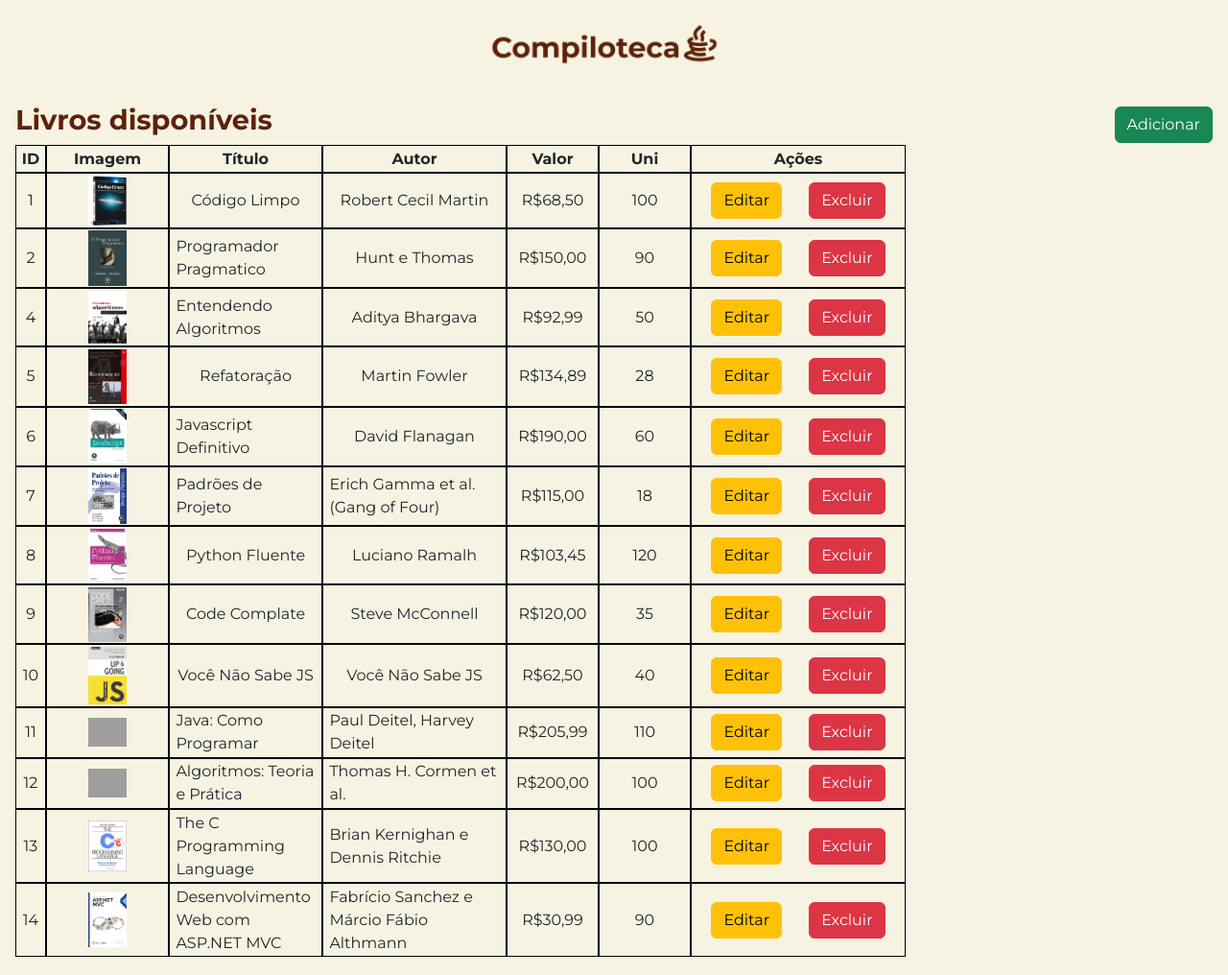
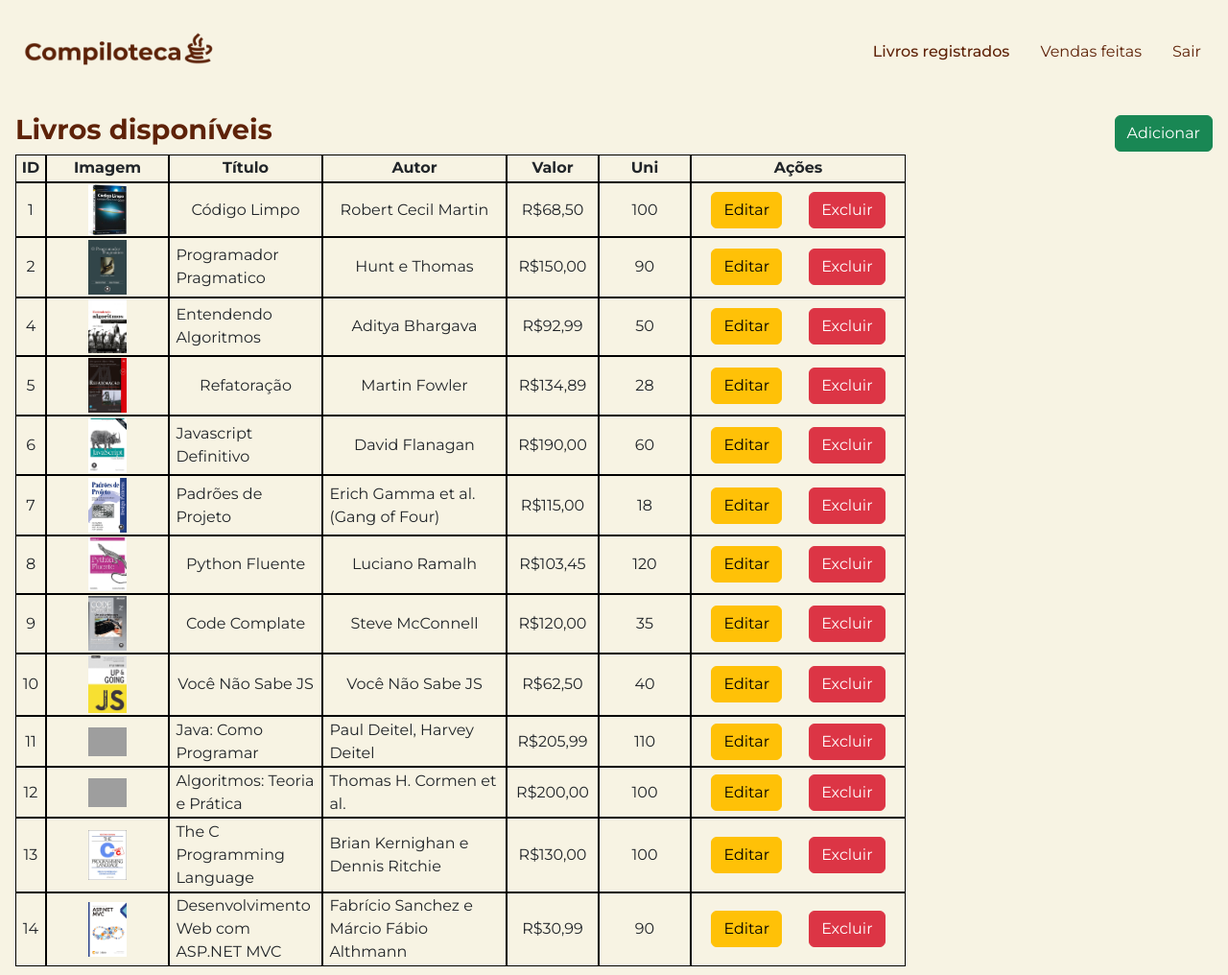
Before and after one commit to Carlos-bonfim26/biblioteca_eccomerce, a PHP site: page /admin/livros.php in a window 1280 px wide. Shown: the whole page at 96% size. Run offline with PHP 8.4, Linux system fonts and the light colour scheme; data comes from the database, SQL or seed files in the repository; grey boxes are pictures that could not be loaded.

Commit message:
feat: page registro e aprovação de venda

```diff
--- a/admin/livros.php
+++ b/admin/livros.php
@@ -15,7 +15,29 @@
 
 <body>
     <header>
-        <a href="../index.php"><img src="../img/logo.png" alt=""></a>
+        <nav class="navbar navbar-expand-lg ">
+            <div class="container-fluid">
+                <a class="navbar-brand" href="#"><img src="../img/logo.png" alt="logo da compiloteca"></a>
+                <button class="navbar-toggler" type="button" data-bs-toggle="collapse" data-bs-target="#navbarNavAltMarkup" aria-controls="navbarNavAltMarkup" aria-expanded="false" aria-label="Toggle navigation">
+                    <span class="navbar-toggler-icon"></span>
+                </button>
+                <div class="collapse navbar-collapse justify-content-end" id="navbarNavAltMarkup">
+
+                    <ul class="nav justify-content-end">
+                        <li class="nav-item">
+                            <a class="nav-link active" aria-current="page" href="livros.php">Livros registrados</a>
+                        </li>
+                        <li class="nav-item">
+                            <a class="nav-link" href="vendas.php">Vendas feitas</a>
+                        </li>
+                        <li class="nav-item">
+                            <a class="nav-link" href="../src/logout.php">Sair</a>
+                        </li>
+                    </ul>
+
+                </div>
+            </div>
+        </nav>
     </header>
     <main>
         <div class="header-adm">
@@ -32,7 +54,8 @@
 
             ?>
                 <thead>
-                    <tr>
+                    <tr class="livros">
+
                         <th>ID</th>
                         <th>Imagem</th>
                         <th>Título</th>
@@ -46,7 +69,7 @@
                     <?php
 
                     while ($linha = $resultado->fetch_assoc()) {
-                        echo " <tr>
+                        echo " <tr class='livros'>
                     <td>" . $linha['Id_Book'] . "</td>
                       <td><img class='book_image' src='uploads/" . $linha['image_book'] . "'> </td>
                     <td>" . $linha['Tittle_book'] . "</td>
--- a/css/adm.css
+++ b/css/adm.css
@@ -10,14 +10,28 @@
   min-height: 100vh;
   background-color: #f7f3e3;
 }
-header {
-  width: 100%;
-  display: flex;
-  justify-content: center;
-  align-items: center;
+.container-fluid .navbar-brand img {
+  width: 15rem;
 }
-header img {
-  width: 18rem;
+.nav-link {
+  color: #5e2208;
+  position: relative;
+  transition: 0.1s ease-in-out;
+}
+.nav-link:focus {
+  color: #5e2208;
+  font-weight: 600;
+}
+.nav-item:hover .nav-link {
+  color: #5e2208;
+  font-weight: 500;
+}
+.nav-link.active {
+  font-weight: 500;
+}
+.navbar-toggler {
+  border: none;
+  outline: none;
 }
 main {
   padding: 0.6rem 1rem;
@@ -40,9 +54,13 @@
   justify-content: center;
   align-self: center;
 }
-tr {
+.livros {
   display: grid;
   grid-template-columns: 2rem 8rem 10rem 12rem 6rem 6rem 14rem;
+}
+.vendas {
+  display: grid;
+  grid-template-columns: 2rem 20rem 10rem 7rem 7rem 10rem 10rem 8rem;
 }
 td,
 th {
@@ -119,3 +137,22 @@
     color: #000;
     font-weight: 500;
 }
+@media (min-width: 991px) {
+  .nav-link::before {
+    content: "";
+    position: absolute;
+    bottom: 0;
+    left: 50%;
+    transform: translateX(-50%);
+    width: 0;
+    height: 2px;
+    background-color: #5e2208;
+    visibility: hidden;
+    transition: 0.3s ease-in-out;
+  }
+  .nav-link:hover::before,
+  .nav-link.home:hover::before {
+    width: 100%;
+    visibility: visible;
+  }
+}
--- a/pages/carrinho.php
+++ b/pages/carrinho.php
@@ -121,7 +121,7 @@
                     ?>
                 </ul>
                 <h3>Total: R$ <?= $total ?></h3>
-                <a href="../src/comprar.php"><button>Comprar Produtos</button></a>
+                <a href="../src/comprar.php" onclick="return confirm('Você confirma a compra dos livros por <?= $total ?>')"><button>Comprar Produtos</button></a>
             </div>
         </section>
 
--- a/src/comprar.php
+++ b/src/comprar.php
@@ -14,7 +14,7 @@
     $quantidade = $_GET['quantidade'];
 
     itemsVenda($idProduto, $idVenda, $quantidade, $conexao);
-    header("Location: ../pages/carrinho.php");
+    header("Location: remover.php?id=$idProduto&trash=1");
 } else {
     $carrinho = isset($_COOKIE['carrinho']) ? json_decode($_COOKIE['carrinho'], true) : [];
 
@@ -37,9 +37,11 @@
     $resultadoProduto = $conexao->query($sqlProduto);
     $linhaProduto = $resultadoProduto->fetch_assoc();
     $valor = $linhaProduto['Value_Book'] * $quantidade;
+    $SETestoqueBooks = $linhaProduto['Unit_book'] - $quantidade;
 
     $sqlItens = "INSERT INTO item_order(SaleID, BookID, Quantity, Value_sale) VALUES ($vendaID, $produtoID, $quantidade, $valor)";
-
+    $sqlEstoque = "UPDATE books SET Unit_book =  $SETestoqueBooks WHERE Id_Book = $produtoID";
+    $conexao->query($sqlEstoque);
     return $result = $conexao->query($sqlItens);
 }
 function enviarEmail() {}
```
Also changed, not shown: admin/aprovarVenda.php (added, +10 -0 lines), admin/vendas.php (added, +121 -0 lines).
